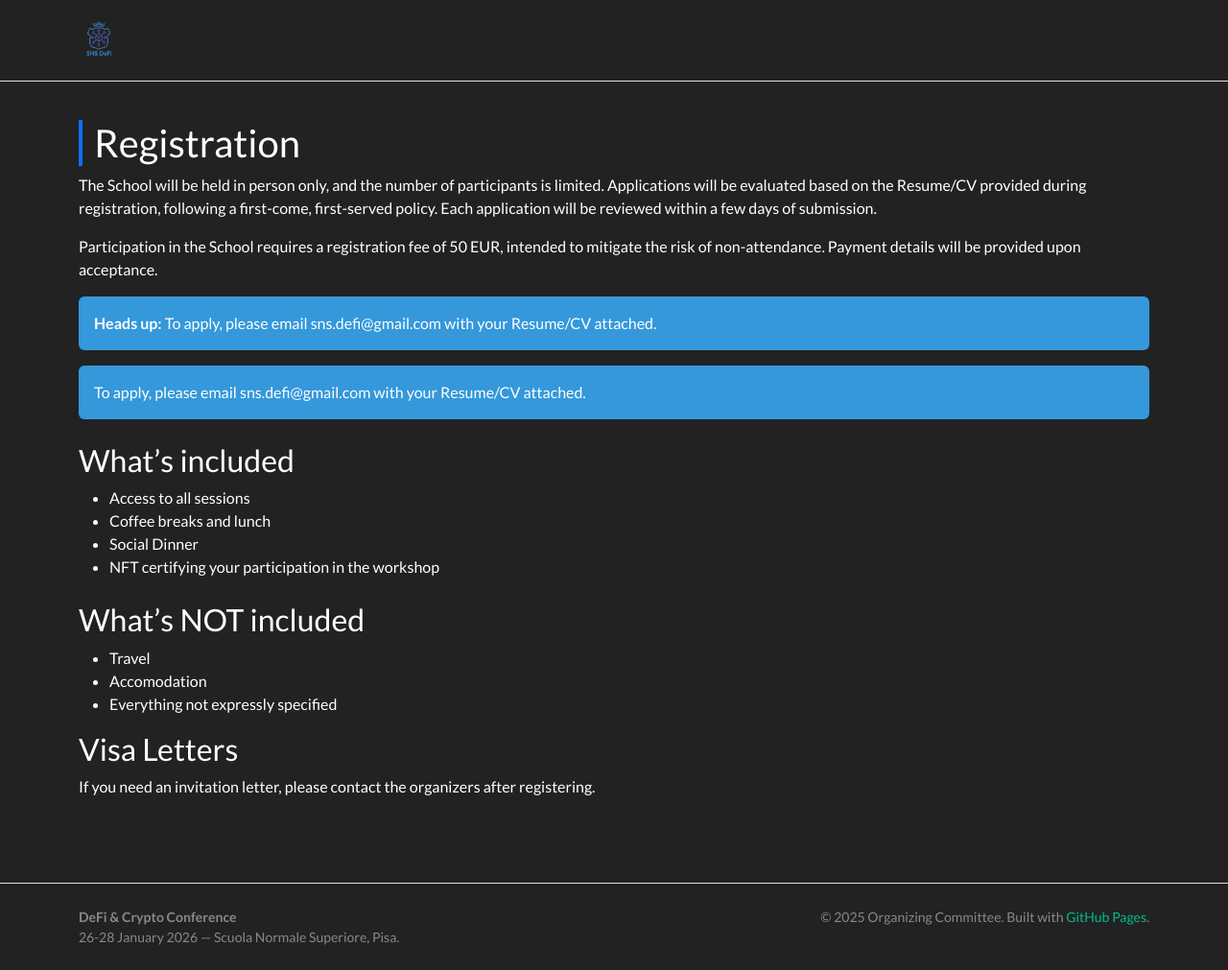
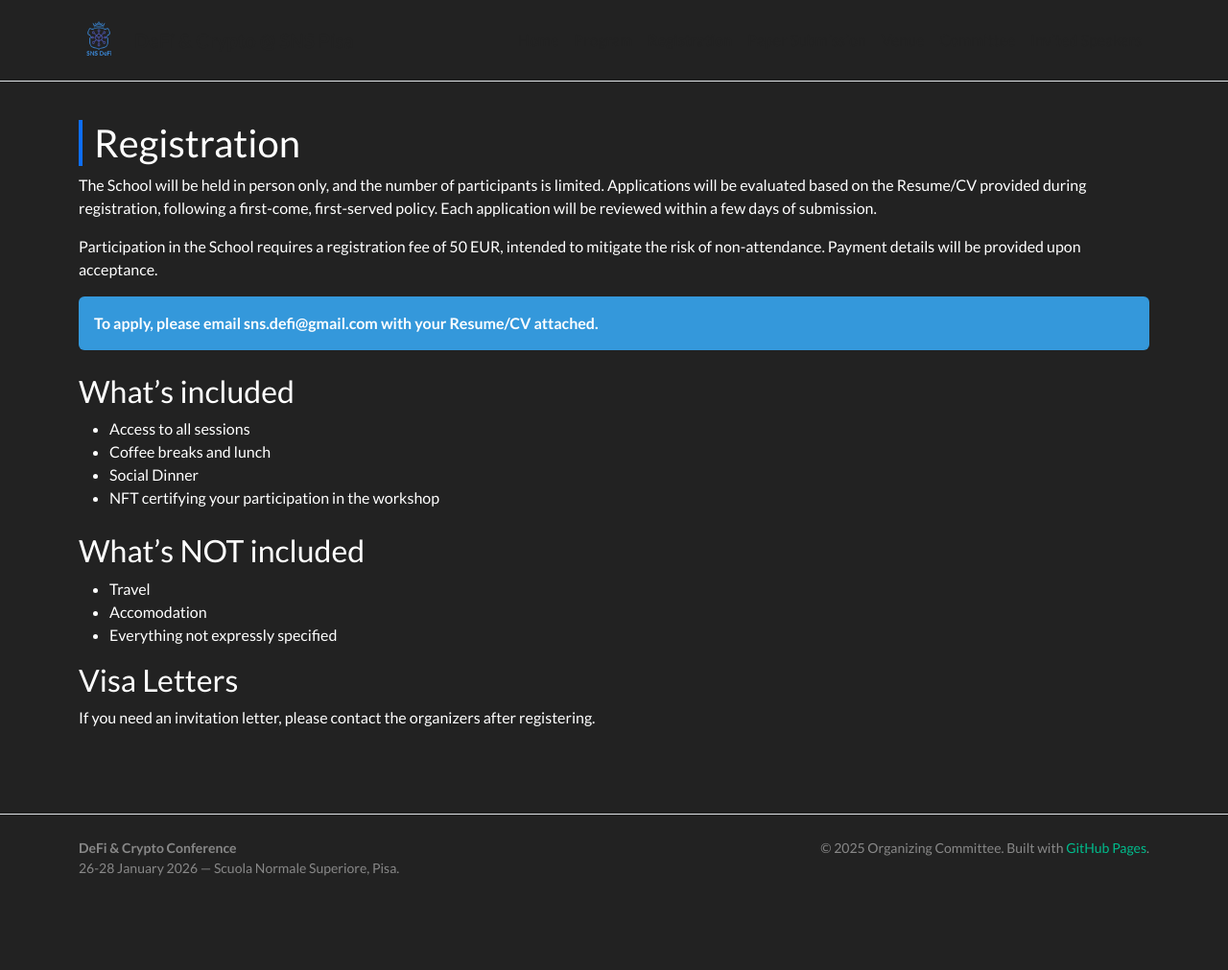
Before and after one commit to sns-defi/sns-defi.github.io, a Jekyll site: the page built from registration.md, in a window 1280 px wide and 1011 px high. Shown: the whole window at 96% size. Built offline with Jekyll 4.4.1, drawn with Linux system fonts in a browser that asks for light colours; nearby versions of some CDN libraries.

Commit message:
Refine application instructions in registration.md
Removed redundant application instruction and emphasized the email requirement.

```diff
--- a/registration.md
+++ b/registration.md
@@ -11,11 +11,7 @@ permalink: /registration/
 <p>Participation in the School requires a registration fee of 50 EUR, intended to mitigate the risk of non-attendance. Payment details will be provided upon acceptance.</p>
 
 <div class="alert alert-info" role="alert">
-  <strong>Heads up:</strong> To apply, please email sns.defi@gmail.com with your Resume/CV attached.
-</div>
-
-<div class="alert alert-info" role="alert">
-  To apply, please email sns.defi@gmail.com with your Resume/CV attached.
+  <strong>To apply, please email sns.defi@gmail.com with your Resume/CV attached.</strong>
 </div>
 
 <h3 class="mt-4">What’s included</h3>
```
